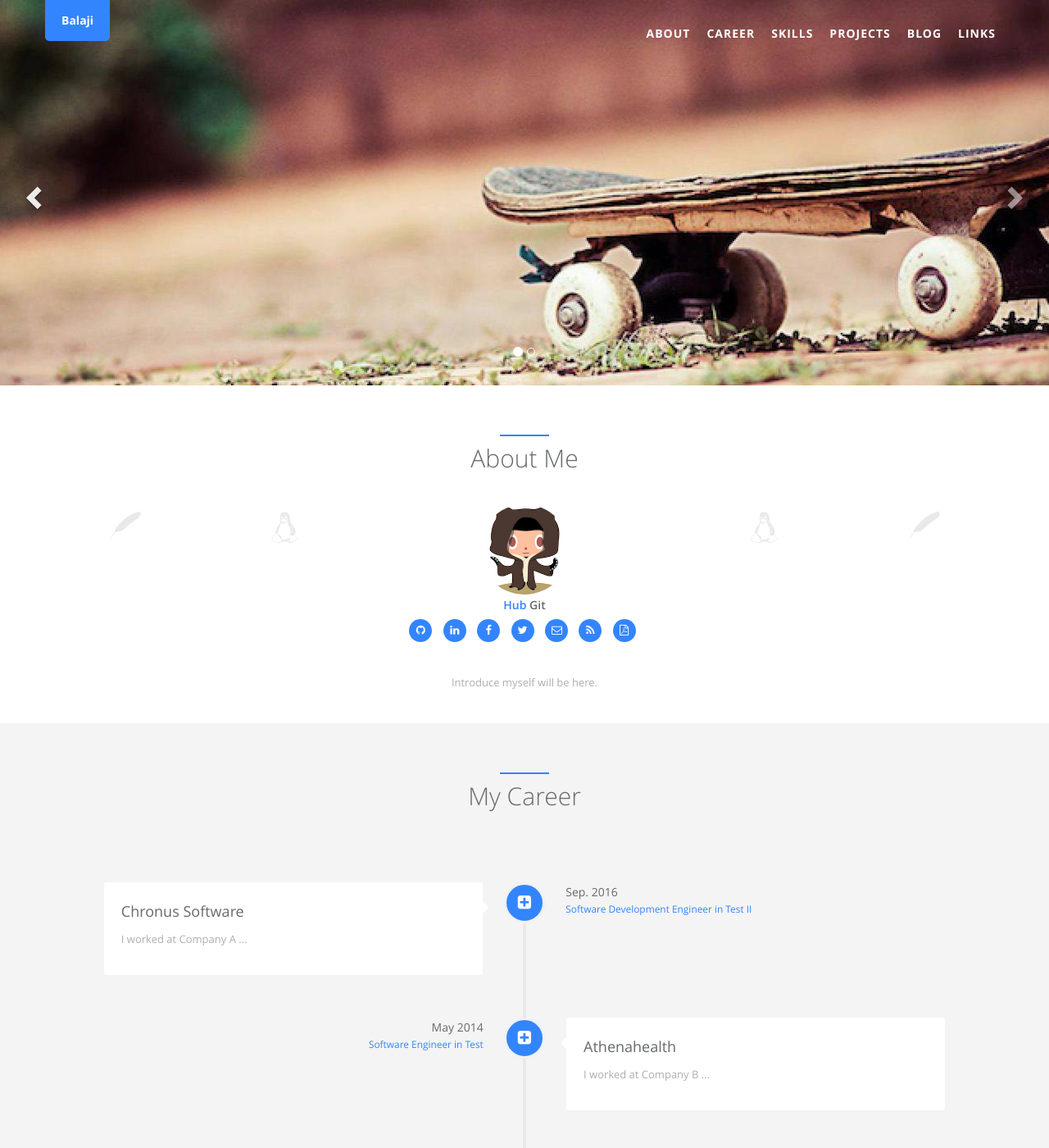
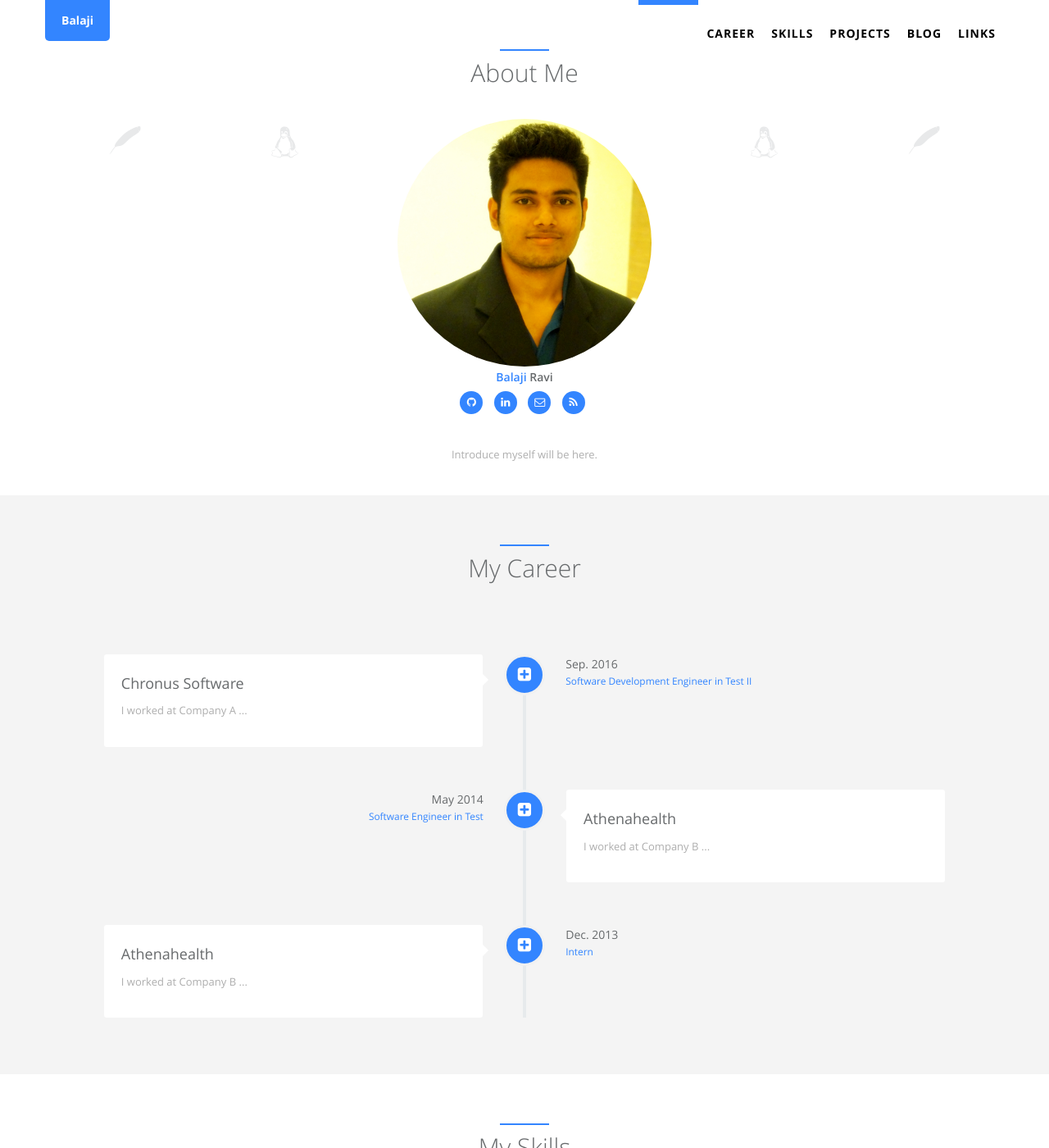
Before and after one commit to balajikarthick/aboutme, a Jekyll site: the page built from index.html, in a window 1280 px wide and 1400 px high. Shown: the whole window at 82% size. Built offline with Jekyll 4.4.1, drawn with Linux system fonts in a browser that asks for light colours.

Commit message:
website changes

```diff
--- a/_config.yml
+++ b/_config.yml
@@ -3,7 +3,7 @@
 # Website settings
 title: Balaji
 description: Balaji's Portfolio #Jack's blog,use Jekyll and github pages.
-keywords: Jack,Jalpc,blog,Jekyll,github,gh-pages
+keywords: Bslaji,Ravi,Machine,learning,blog,github,gh-pages
 #baseurl:  /Jalpc # if you have suburl as homepage like '/homepage', please change it to '/homepage' and your repo's name should be 'homepage'
 url: https://balajikarthick.github.io/ # url should be 'http://<github_username>.github.io/homepage' as before
 # url: http://127.0.0.1:4000
@@ -11,16 +11,15 @@ img_path: /static/assets/img/blog  # url should be '/homepage/static/assets/img/
 
 # author -- index page "about me" section
 author:  # change following line to your infomation.
-  name: GitHub  # Be used at blog posts' author.
-  first_name: Hub  # Be used at index page about me section.
-  last_name: Git  # Be used at index page about me section.
+  name: Balaji  # Be used at blog posts' author.
+  first_name: Balaji  # Be used at index page about me section.
+  last_name: Ravi  # Be used at index page about me section.
   avatar: /static/assets/img/landing/avatar.jpg  # upload your avatar at directory and edit it.
-  github_username: jarrekk  # Leave blank if you don't have now
-  linkedin_id: jarrekk # Leave blank if you don't have now
-  facebook_username: jiakunnj  # Leave blank if you don't have now
-  twitter_username: jiakun614  # Leave blank if you don't have now
-  email: me@jarrekk.com  # Leave blank if you don't have now
-  cv: http://cv.jarrekk.com  # An online CV can be printed as PDF, leave blank if you don't have now
+  github_username: balajikarthick  # Leave blank if you don't have now
+  linkedin_id: balajiravi1 # Leave blank iacebook_username: balajikarthick007  # Leave blank if you don't have now
+  twitter_username: # Leave blank if you don't have now
+  email: balajikarthick20@gmail.com  # Leave blank if you don't have now
+  cv:  # An online CV can be printed as PDF, leave blank if you don't have now
   # skill icons are on avatar's left and right side. Reference urls are http://fontawesome.io/ and http://fizzed.com/oss/font-mfizz
   skill_icon1:
     - name: icon-apache
@@ -32,7 +31,7 @@ author:  # change following line to your infomation.
 
 # comment
 disqus:  # if you wanna comment feature, go to https://disqus.com/ to get your configuration; if not, comment following two lines.
-  name: jalpc
+  name: balajiravi
 
 # analytics
 ## google analytics
@@ -51,7 +50,7 @@ gio:  # if you wanna this feature, go to https://www.growingio.com/ to get your
 donation: off  # type 'on'/'off' to choice display donation button at post page or not
 
 ## carousels
-index_carousel: on  # index page carousel switch
+index_carousel: off  # index page carousel switch
 blog_carousel: on  # blog page carousel switch
 
 # scss
--- a/_includes/sections/about.html
+++ b/_includes/sections/about.html
@@ -20,7 +20,7 @@
         <!-- avatar -->
         <div class="col-xs-4">
             <div class="team-member wow zoomIn">
-                <img src="{{ site.author.avatar | prepend: site.baseurl }}" height="110" width="110" class="img-responsive img-circle" alt="">
+                <img src="{{ site.author.avatar | prepend: site.baseurl }}" height="310" width="310" class="img-responsive img-circle" alt="">
                 <h4><span class="navy">{{ site.author.first_name }}</span> {{ site.author.last_name }}</h4>
                 <ul class="list-inline social-icon">
                     {% if site.author.github_username %}
--- a/_sass/_style.scss
+++ b/_sass/_style.scss
@@ -154,10 +154,10 @@ h3, h4, h5 {
 
 .navbar-default .landing_link a {
   background: #3385FF;
-  color: #fff;
+  color: #000000;
   &:hover {
     background: #3385FF !important;
-    color: #fff;
+    color: #000000;
   }
   span.label {
     background: #fff;
@@ -2407,7 +2407,7 @@ body {
     border-color: transparent;
     transition: all .3s ease-in-out 0s;
     .nav li a {
-      color: #fff;
+      color: #000000;
       font-family: 'Open Sans', helvetica, arial, sans-serif;
       font-weight: 700;
       letter-spacing: 1px;
```
Also changed, not shown: README.md, static/assets/img/landing/avatar.jpg, static/assets/img/landing/avatar1.jpg (added).
